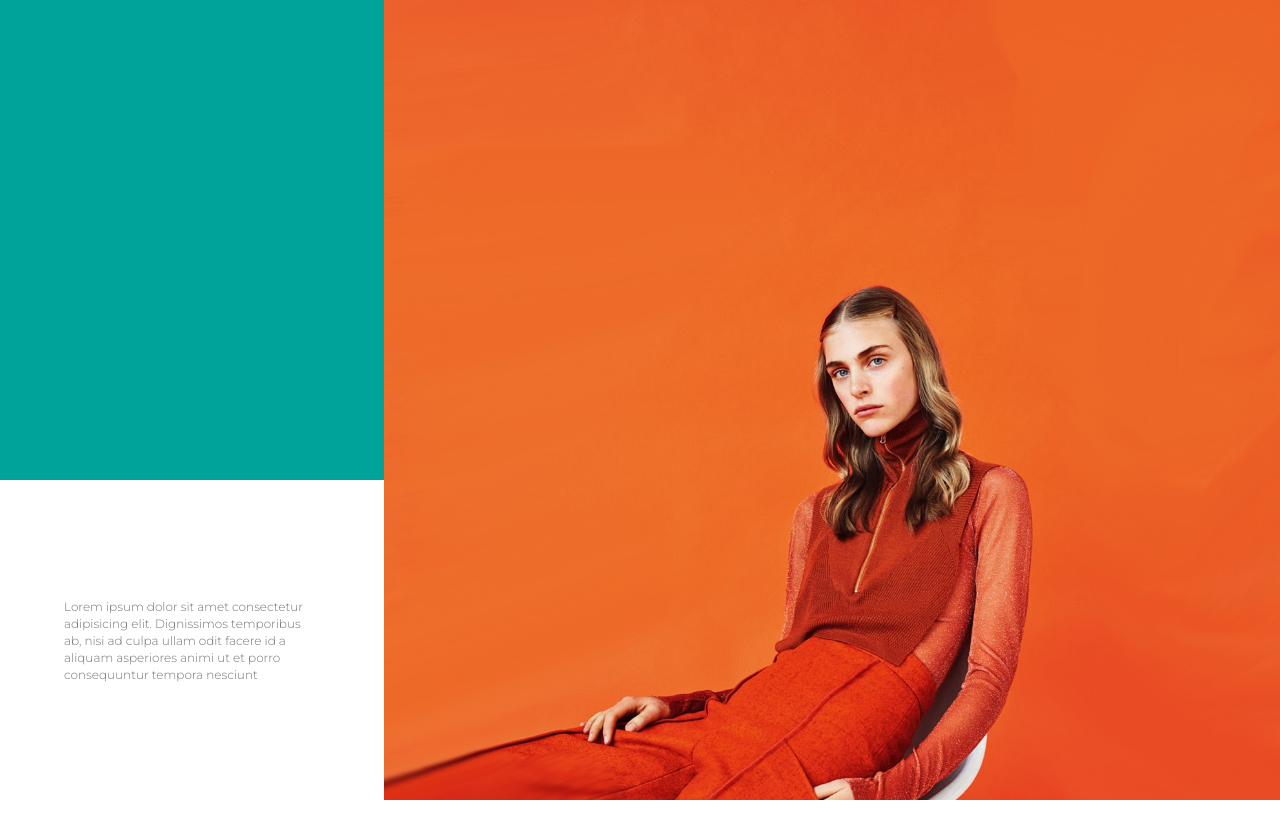
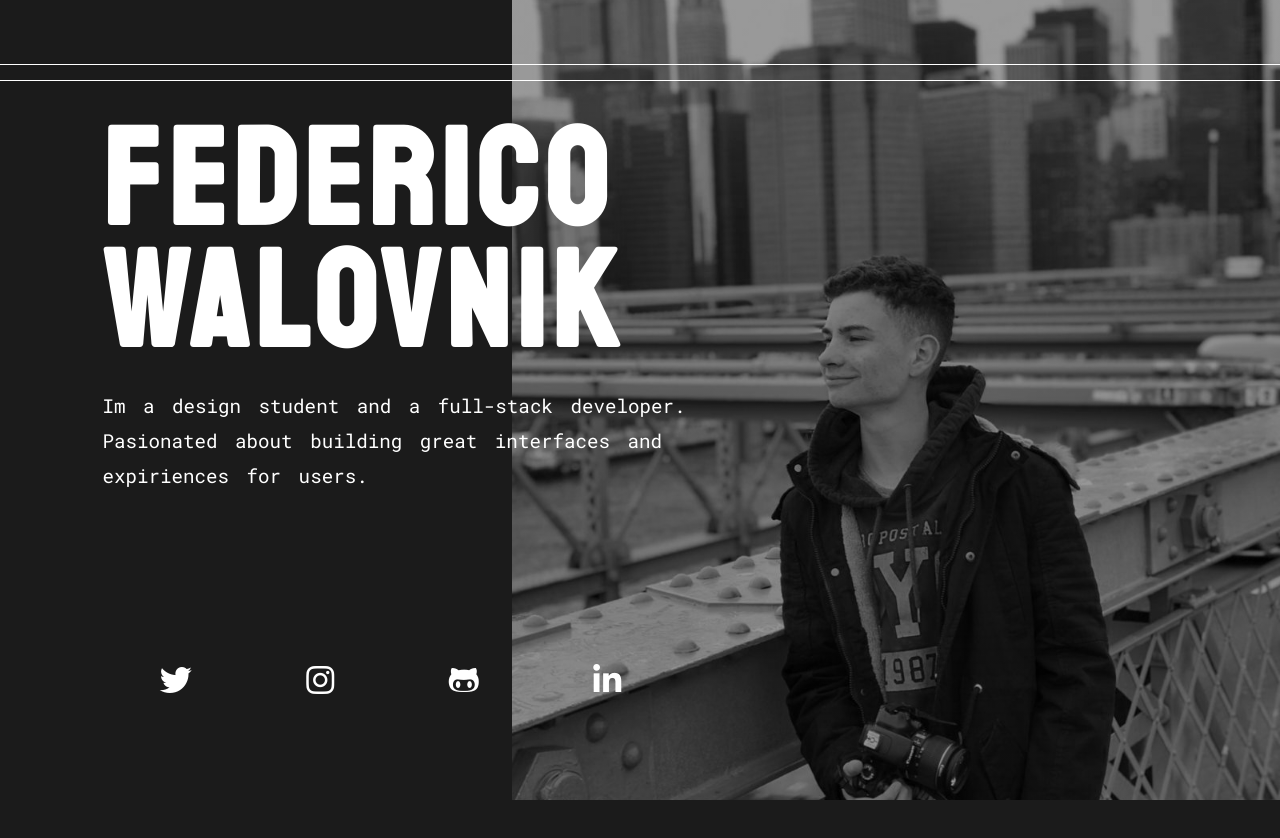
Before and after one commit to FedericoWalovnik/Multimedia1-ejercicio-8, a plain HTML site: page index.html in a window 1280 px wide. Before the commit the page ends 800 px from the top, so only its background shows below. Drawn offline with Linux system fonts and the light colour scheme.

Commit message:
basic elements

```diff
--- a/css/styles.css
+++ b/css/styles.css
@@ -5,43 +5,95 @@
 }
 
 body {
-  font-family: 'Montserrat', sans-serif;
+  background-color: #1b1b1b;
+  font-family: 'Roboto Mono', monospace;
+  color: #fff;
+  overflow: hidden;
 }
 
-.contenedor {
-  display: flex;
+.line {
+  position: absolute;
+  top: 10%;
+  background-color: #fff;
+  height: 0.5px;
+  width: 100vw;
+  z-index: 1;
 }
 
-.columnafondo {
-  display: flex;
-  flex-direction: column;
-  width: 30vw;
+.line-2 {
+  top: 8%;
 }
 
-.bloque1 {
-  background-color: #00a398;
-  flex: 0 0 60vh;
+.header {
+  height: 100vh;
+  background-image: linear-gradient(rgba(0, 0, 0, 0.4), rgba(0, 0, 0, 0.4)),
+    url(../imagenes/yo.png);
+  background-position: right;
+  background-repeat: no-repeat;
+  background-size: 60vw;
+  margin-bottom: 20rem;
+
+  position: relative;
 }
 
-.bloque2 {
-  background-color: rgb(255, 255, 255);
-  flex: 0 0 40vh;
-  display: flex;
-  align-items: center;
-  justify-content: center;
+.header__textbox {
+  position: absolute;
+  top: 12%;
+  left: 8%;
 }
 
-.bloque2__texto {
-  color: rgb(116, 116, 116);
-  width: 20vw;
-  font-size: 12px;
-  line-height: 17px;
+.title {
+  display: block;
+  font-family: 'Staatliches', 'Roboto Mono', monospace;
+  font-size: 8.5rem;
+  letter-spacing: 7px;
+  text-transform: uppercase;
+  opacity: 0;
 }
 
-.imagen {
-  background-image: url(../imagenes/10.jpg);
-  width: 70vw;
-  background-repeat: no-repeat;
-  background-position: 80% 80%;
-  background-size: cover;
+@keyframes moveInRight {
+  0% {
+    opacity: 0;
+    transform: translateX(-20rem);
+  }
+
+  100% {
+    opacity: 1;
+    transform: translateX(0);
+  }
 }
+
+.title--animated {
+  animation: moveInRight 0.8s ease-out;
+  animation-fill-mode: forwards;
+}
+
+.title--animated--delay {
+  animation: moveInRight 0.8s ease-out 0.5s;
+  animation-fill-mode: forwards;
+}
+
+.paragraph {
+  width: 50vw;
+  font-size: 1.2rem;
+  word-spacing: 6px;
+  line-height: 2.2rem;
+  margin-bottom: 6%;
+}
+
+.icons {
+  display: flex;
+  width: 45vw;
+  justify-content: space-around;
+  position: absolute;
+  bottom: 13%;
+  left: 8%;
+  font-size: 2rem;
+}
+
+.icons i {
+}
+
+.u-margin-top-header {
+  margin-top: -3rem;
+}
--- a/index.html
+++ b/index.html
@@ -3,23 +3,32 @@
   <head>
     <meta charset="UTF-8" />
     <meta name="viewport" content="width=device-width, initial-scale=1.0" />
-    <link
-      href="https://fonts.googleapis.com/css2?family=Montserrat:ital,wght@0,300;0,700;0,900;1,400&display=swap"
-      rel="stylesheet"
-    />
+    <link href="https://fonts.googleapis.com/css2?family=Roboto+Mono:wght@200;400;700&family=Staatliches&display=swap"
+    rel="stylesheet" />
+    <script src="https://kit.fontawesome.com/20e6b407f6.js" crossorigin="anonymous"></script>
     <link rel="stylesheet" href="/css/styles.css" />
     <title>Ejercicio 8</title>
   </head>
   <body class="contenedor">
-    <div class="columnafondo">
-      <div class="bloque1"></div>
-      <div class="bloque2">
-        <p class="bloque2__texto">
-          Lorem ipsum dolor sit amet consectetur adipisicing elit. Dignissimos
-          temporibus ab, nisi ad culpa ullam odit facere id a aliquam asperiores
-          animi ut et porro consequuntur tempora nesciunt
-        </p>
-      </div>
+    <div class="line"></div>
+    <div class="line line-2"></div>
+    <header class="header">
+    <div class="header__textbox">
+      <h1>
+        <span class="title title--animated">FEDERICO</span>
+        <span class="title title--border title--animated--delay u-margin-top-header">WALOVNIK</span>
+      </h1>
+      <p class="paragraph header__description animated--simple-2">
+        Im a design student and a full-stack
+        developer. Pasionated about building great
+        interfaces and expiriences for users.
+      </p>
     </div>
-   <div class="imagen"></div>
+    <div class="icons">
+      <i class="fab fa-twitter"></i>
+      <i class="fab fa-instagram"></i>
+      <i class="fab fa-github-alt"></i>
+      <i class="fab fa-linkedin-in"></i>
+    </div>
+  </header>
 </html>
```
Also changed, not shown: imagenes/yo.png (added).
